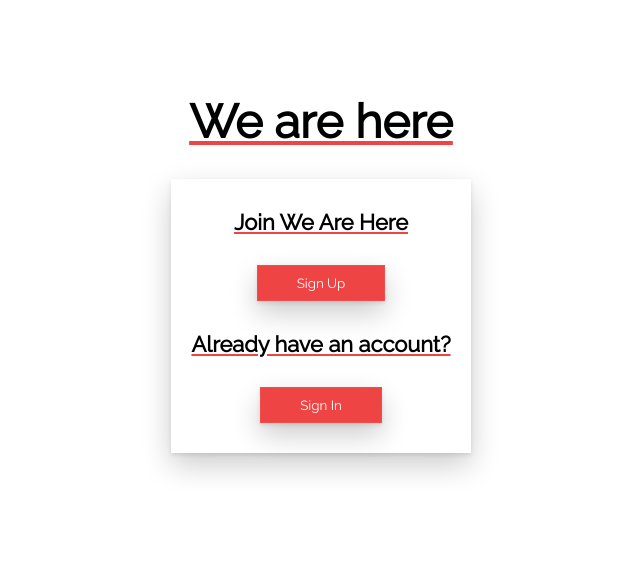
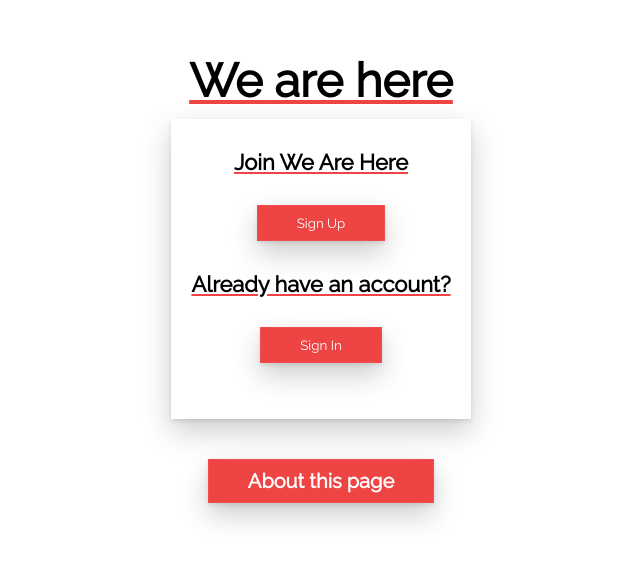
Before and after one commit to Professional-Kate/we-are-here-final-project, a React (Create React App) app in the folder client/: page /landing in a window 1280 px wide. Shown: the part 127-690 px from the top of the page, without its empty margins (319-959 px from the left). Built offline with nearby package versions, Linux system fonts and the light colour scheme.

Commit message:
added an about me button that changes state within the Landing components, when clicked will show a quick about me about the site. Made a seperate page for this but can easily link to the already made About page if needed

```diff
--- a/client/src/App.js
+++ b/client/src/App.js
@@ -9,7 +9,7 @@ const App = () => (
 		<Route path="/" element={<Home />} />
 		{/* if the user isn't already logged in then send them to the /Landing page */}
 		<Route path="/landing" element={<Landing />} />
-		<Route path="/about/this/site" element={<About />} />
+		<Route path="/about" element={<About />} />
 	</Routes>
 );
 
--- /dev/null
+++ b/client/src/Components/AboutList.js
@@ -0,0 +1,10 @@
+const AboutList = () => {
+  return <ul className="card-list">
+    <li><h1 className="card-heading underline underline-color-red">About</h1></li>
+    <li>
+      <h2 className="card-heading">&quot;<span className="cyf-red-color underline underline-color-black">We Are Here</span>&quot; is an attendance tracking and data aggregation app</h2>
+    </li>
+    </ul>;
+};
+
+export default AboutList;
--- /dev/null
+++ b/client/src/Components/SignInList.js
@@ -0,0 +1,18 @@
+const SignInList = () => {
+  return <ul id="card-list" className="card-list">
+  <li>
+    <h2 id="new-user-heading" className="card-heading underline underline-color-red">Join We Are Here</h2>
+  </li>
+  <li>
+    <button id="sign-up-button" className="card-button box-shadow">Sign Up</button>
+    </li>
+  <li>
+    <h2 id="old-user-heading" className="card-heading underline underline-color-red">Already have an account?</h2>
+  </li>
+  <li>
+    <button id="sign-in-button" className="card-button box-shadow">Sign In</button>
+  </li>
+</ul>;
+};
+
+export default SignInList;
--- a/client/src/index.html
+++ b/client/src/index.html
@@ -2,7 +2,7 @@
 <html lang="en">
 	<head>
 		<meta charset="UTF-8" />
-		<title>Starter Kit</title>
+		<title>We are here</title>
 	</head>
 	<body>
 		<noscript>You need to enable JavaScript to run this app.</noscript>
--- a/client/src/pages/Home.js
+++ b/client/src/pages/Home.js
@@ -35,7 +35,7 @@ export function Home() {
 				<h1 className="message" data-qa="message">
 					{message}
 				</h1>
-				<Link to="/about/this/site">About</Link>
+				<Link to="/about">About</Link>
 			</div>
 		</main>
 	);
--- a/client/src/pages/Landing.css
+++ b/client/src/pages/Landing.css
@@ -9,22 +9,40 @@
 
   --cyf-red: hsl(0, 83%, 60%);
   --cyf-hover-red: hsl(0, 87%, 45%);
-  font-family: "Raleway";
+  font-family: "Raleway", sans-serif;
 }
 
 ul {
   list-style: none;
 }
 
-.main-heading {
-  font-size: 46.8px;
-  text-decoration: underline;
-  text-decoration-color: var(--cyf-red);
-  margin-bottom: 30px;
+.cyf-red-color {
+  color: var(--cyf-red);
 }
 
 .box-shadow {
   box-shadow: rgba(0, 0, 0, 0.2) 0px 12px 28px 0px, rgba(0, 0, 0, 0.1) 0px 2px 4px 0px, rgba(255, 255, 255, 0.05) 0px 0px 0px 1px inset;
+}
+
+.underline {
+  text-decoration: underline;
+}
+
+.underline-color-black {
+  text-decoration-color: black;
+}
+
+.underline-color-red {
+  text-decoration-color: var(--cyf-red);
+}
+
+.normal-text {
+  font-size: 20px;
+}
+
+.main-heading {
+  font-size: 46.8px;
+  line-height: 75.35px;
 }
 
 .landing-page {
@@ -38,6 +56,7 @@ ul {
 }
 
 .card {
+  height: 300px;
   width: 300px;
 }
 
@@ -46,8 +65,6 @@ ul {
 }
 
 .card-heading {
-  text-decoration: underline;
-  text-decoration-color: var(--cyf-red);
   font-size: 21.84px;
 }
 
@@ -55,8 +72,13 @@ ul {
   padding: 10px 40px;
   background-color: var(--cyf-red);
   color: white;
+  cursor: pointer;
 }
 
 .card-button:hover {
   background-color: var(--cyf-hover-red);
 }
+
+.about-header {
+  margin-top: 40px;
+}
--- a/client/src/pages/Landing.js
+++ b/client/src/pages/Landing.js
@@ -1,16 +1,22 @@
+import { useState } from "react";
+import AboutList from "../Components/AboutList";
+import SignInList from "../Components/SignInList";
+
 import "./Landing.css";
 
 const Landing = () => {
+  const [isAboutPage, setIsAboutPage] = useState(false);
+
+  const clickEvent = () => setIsAboutPage((isAboutPage) => !isAboutPage); // flip the boolean in the state
+
   return <article id="landing-parent" className="landing-page">
-    <h1 id="main-heading" className="main-heading">We are here</h1>
+    <h1 id="main-heading" className="main-heading underline underline-color-red">We are here</h1>
     <section className="card box-shadow">
-        <ul id="card-list" className="card-list">
-          <li><h2 id="new-user-heading" className="card-heading">Join We Are Here</h2></li>
-          <li><button id="sign-up-button" className="card-button box-shadow">Sign Up</button></li>
-          <li><h2 id="old-user-heading" className="card-heading">Already have an account?</h2></li>
-          <li><button id="sign-in-button" className="card-button box-shadow">Sign In</button></li>
-        </ul>
+      {isAboutPage ? <AboutList /> : <SignInList />}
       </section>
+          <button id="about-header" className="about-header card-button box-shadow" onClick={clickEvent}>
+            <h2>{isAboutPage ? "Go back..." : "About this page"}</h2>
+            </button>
     </article>;
 };
 
```
